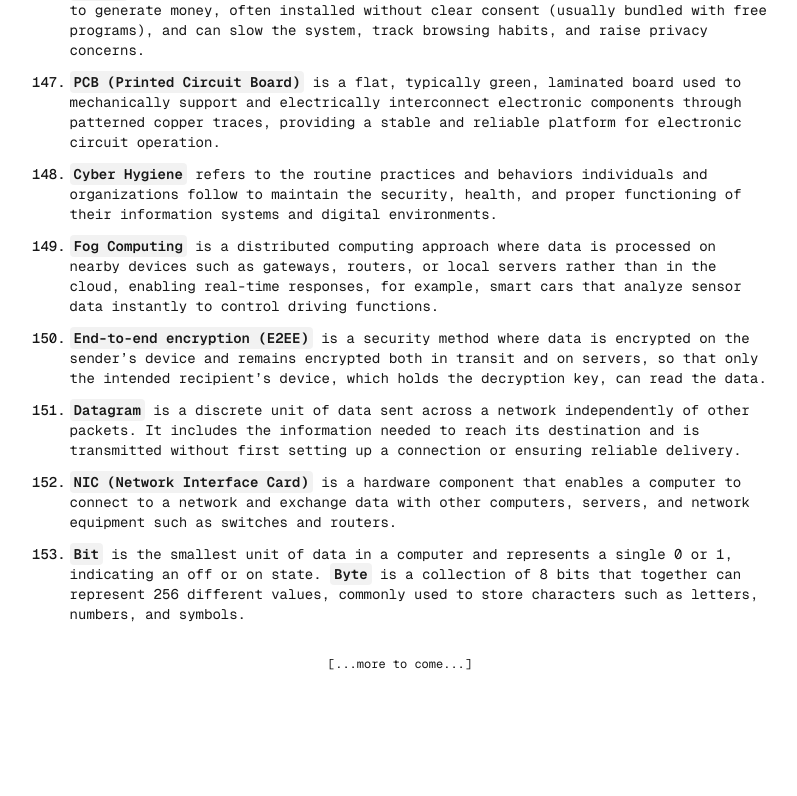
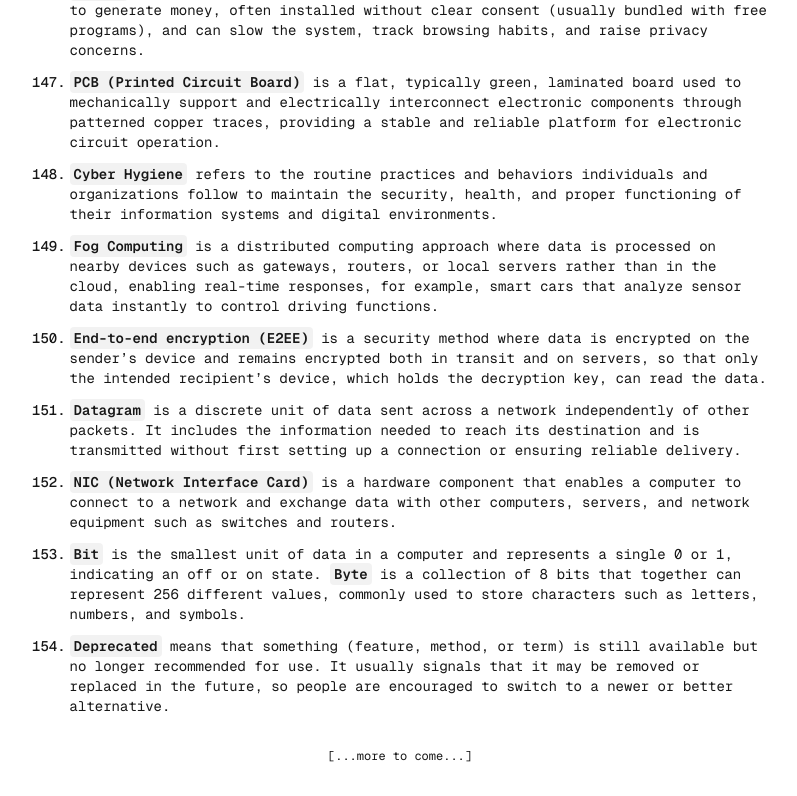
Before and after one commit to BrahimBoussada/mind-log, a Next.js app: page / in a window 1280 px wide. Shown: the part 10023-10819 px from the top of the page, without its empty margins (240-1037 px from the left). Before the commit the page ends 10727 px from the top, so only its background shows below. Built offline with nearby package versions, Linux system fonts and the light colour scheme.

Commit message:
log:24-01-2026

```diff
--- a/src/app/page.tsx
+++ b/src/app/page.tsx
@@ -1495,6 +1495,16 @@ export default function Home() {
           </Text>
         </Note>
 
+        <Note>
+          <N>154.</N>
+          <Text>
+            <Key>Deprecated</Key> means that something (feature, method, or
+            term) is still available but no longer recommended for use. It
+            usually signals that it may be removed or replaced in the future, so
+            people are encouraged to switch to a newer or better alternative.
+          </Text>
+        </Note>
+
         {/* --- end --- */}
       </NoteWrapper>
 
```
